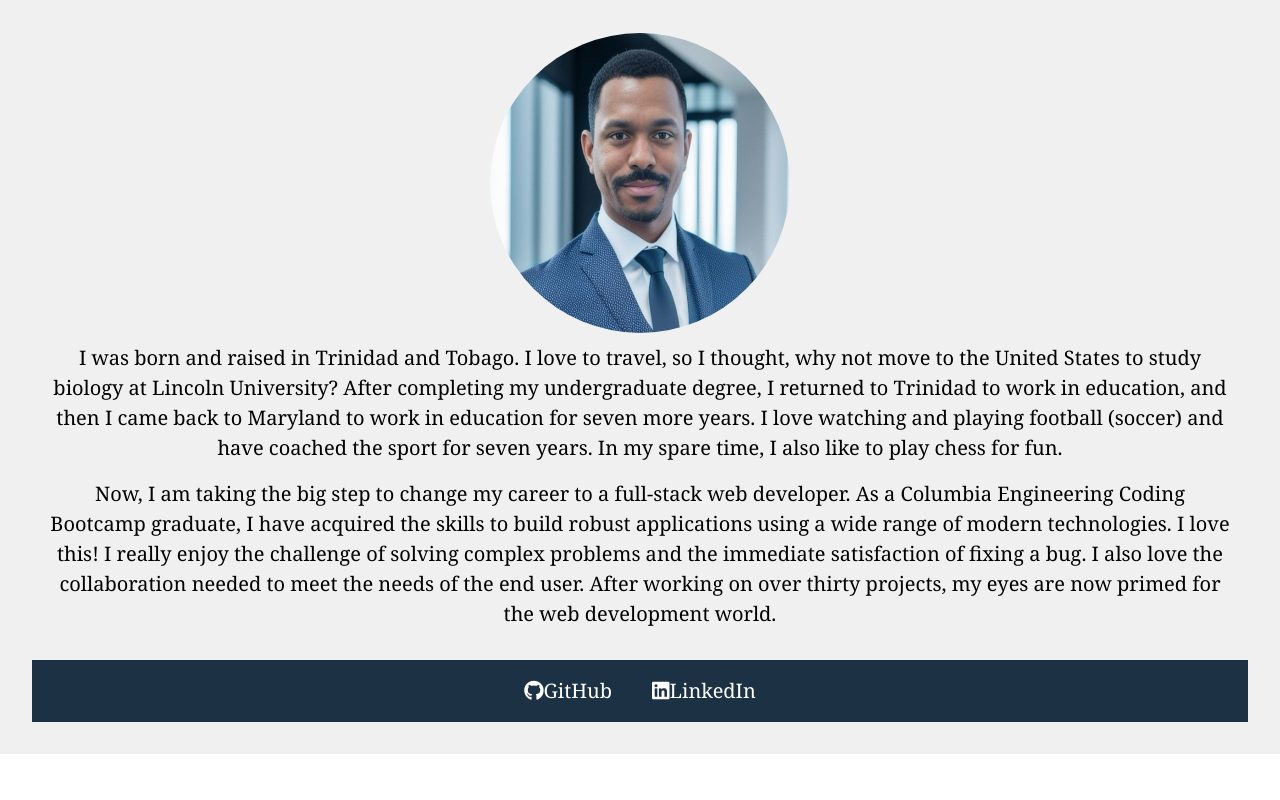
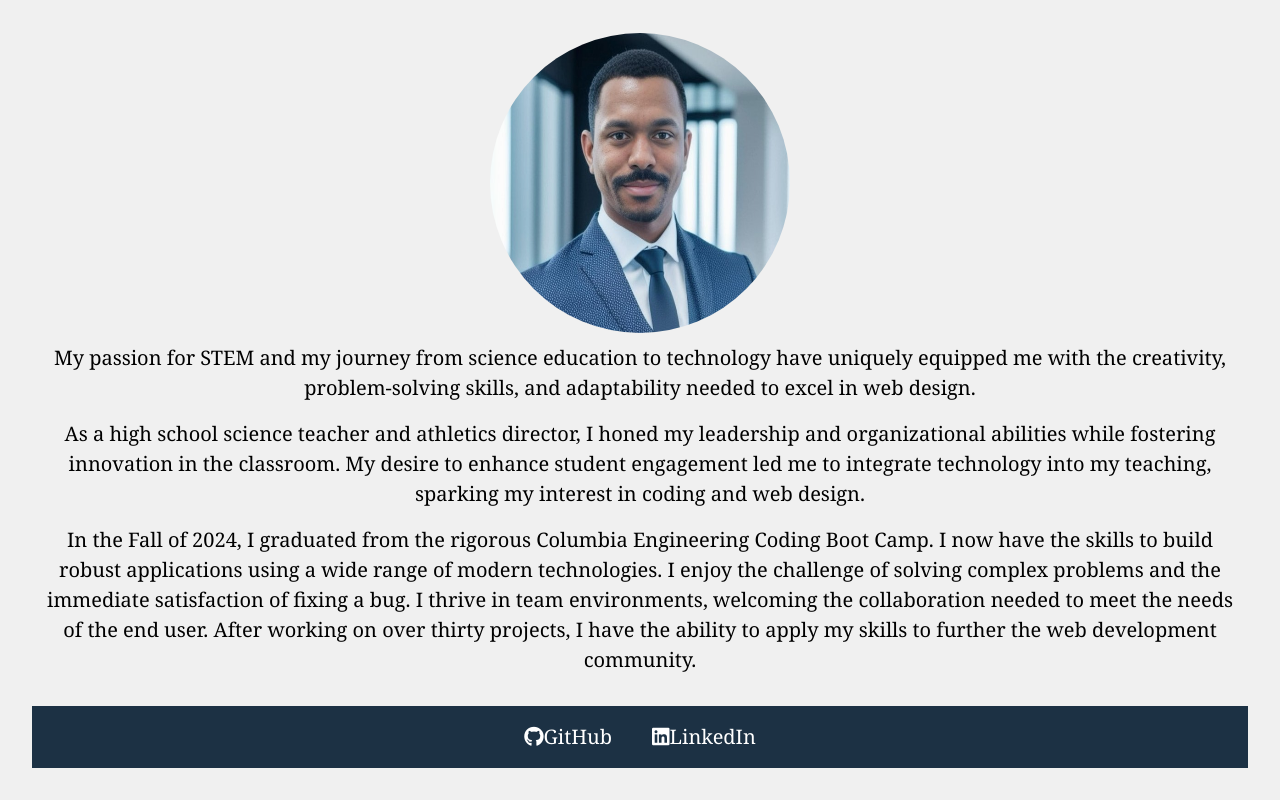
Before and after one commit to Theon87/portfolio-of-work-samples, a React (Vite) app: page / in a window 1280 px wide. Shown: the part 294-1094 px from the top of the page. Before the commit the page ends 1048 px from the top, so only its background shows below. Built offline with nearby package versions, Linux system fonts and the light colour scheme.

Commit message:
update about me text

```diff
--- a/src/components/pages/AboutMe.jsx
+++ b/src/components/pages/AboutMe.jsx
@@ -7,10 +7,13 @@ const AboutMe = () => {
       <div className='about-me'>
           <img src='profilephoto.jpg' alt='photo of Theon Francis' className='profilePhoto'/>
           <p>
-            I was born and raised in Trinidad and Tobago. I love to travel, so I thought, why not move to the United States to study biology at Lincoln University? After completing my undergraduate degree, I returned to Trinidad to work in education, and then I came back to Maryland to work in education for seven more years. I love watching and playing football (soccer) and have coached the sport for seven years. In my spare time, I also like to play chess for fun.
+            My passion for STEM and my journey from science education to technology have uniquely equipped me with the creativity, problem-solving skills, and adaptability needed to excel in web design.
           </p>
           <p>
-            Now, I am taking the big step to change my career to a full-stack web developer. As a Columbia Engineering Coding Bootcamp graduate, I have acquired the skills to build robust applications using a wide range of modern technologies. I love this! I really enjoy the challenge of solving complex problems and the immediate satisfaction of fixing a bug. I also love the collaboration needed to meet the needs of the end user. After working on over thirty projects, my eyes are now primed for the web development world.
+            As a high school science teacher and athletics director, I honed my leadership and organizational abilities while fostering innovation in the classroom. My desire to enhance student engagement led me to integrate technology into my teaching, sparking my interest in coding and web design.
+          </p>
+          <p>
+            In the Fall of 2024, I graduated from the rigorous Columbia Engineering Coding Boot Camp. I now have the skills to build robust applications using a wide range of modern technologies. I enjoy the challenge of solving complex problems and the immediate satisfaction of fixing a bug. I thrive in team environments, welcoming the collaboration needed to meet the needs of the end user. After working on over thirty projects, I have the ability to apply my skills to further the web development community.
           </p>
       </div>
     </>
```
